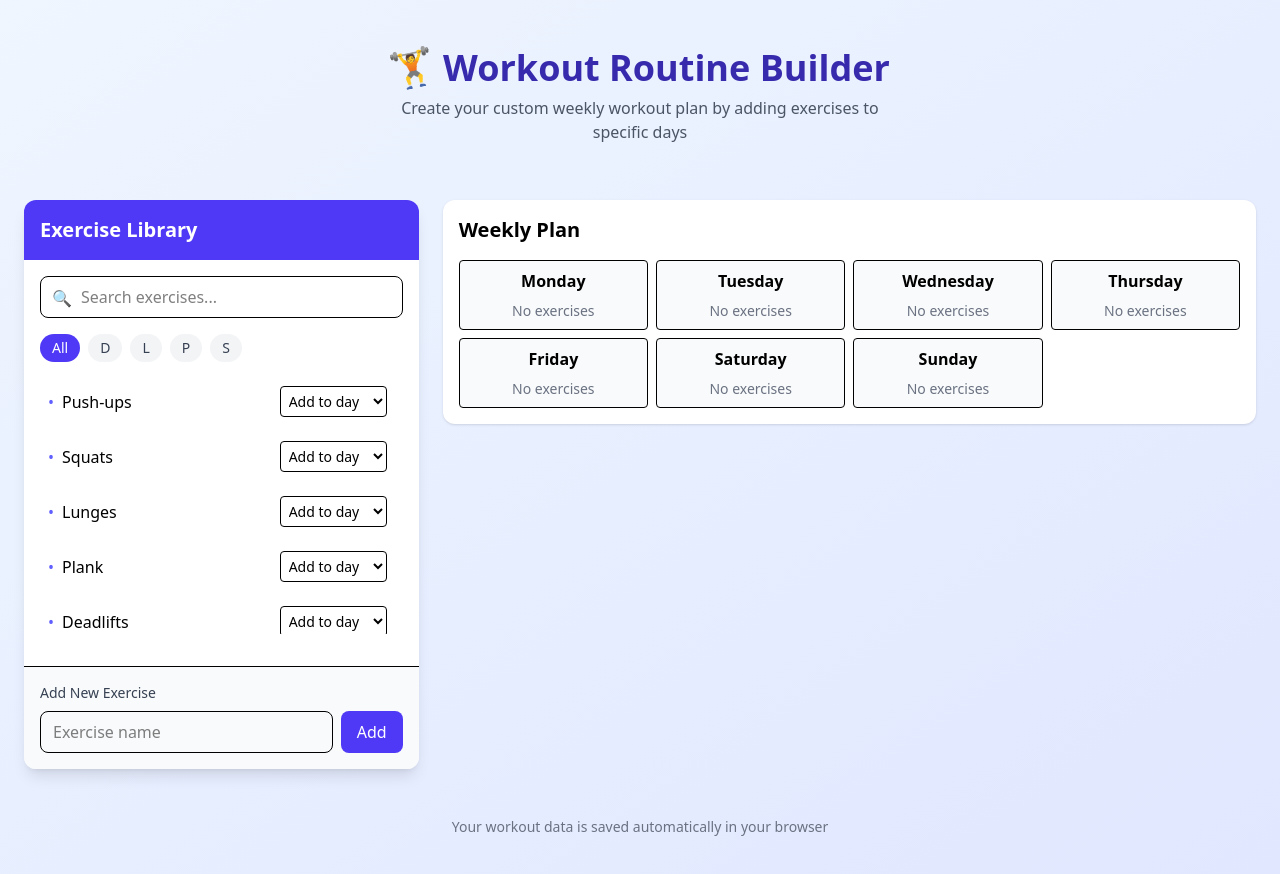
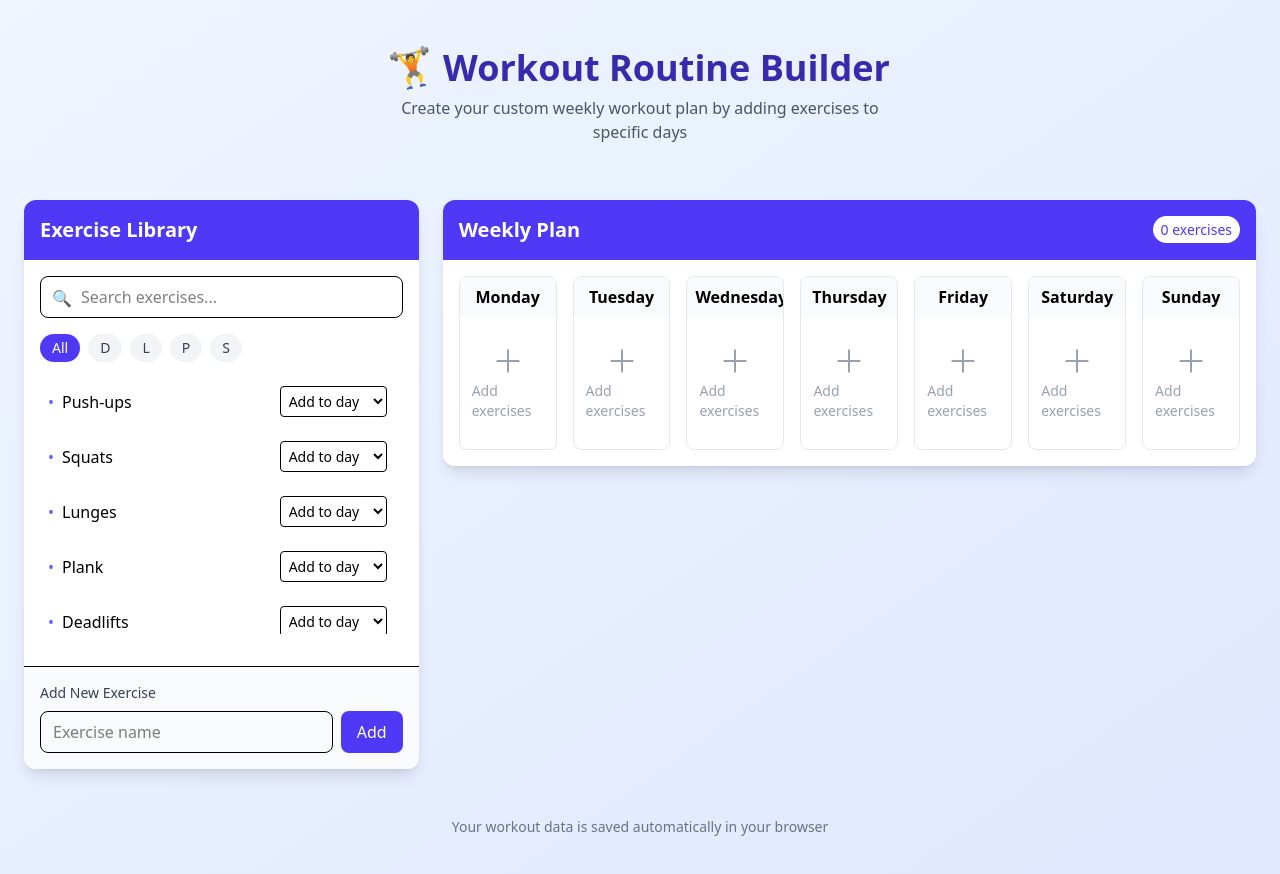
Before and after one commit to denichinv/workout-routine-builder, a React (Vite) app: page / in a window 1280 px wide. Shown: the top 874 px of the page. Built offline with nearby package versions, Linux system fonts and the light colour scheme.

Commit message:
planner ui updated

```diff
--- a/src/components/Planner.jsx
+++ b/src/components/Planner.jsx
@@ -1,26 +1,129 @@
-export default function Planner ({routine,handleRemove}){
-    return(
-        <div className="bg-white rounded-xl p-4 shadow">
-            <h2 className="text-xl font-semibold mb-4">Weekly Plan</h2>
-            <div className="grid grid-cols-2 md:grid-cols-4 gap-2 hover">
-                {Object.entries(routine).map(([day,exercises]) =>
-                 (
-                    <div key={day} className="border p-2 rounded bg-gray-50">
-                        <h3 className="font-bold text-center mb-2">{day}</h3>
-                        {exercises.length === 0 ? (
-                            <p className="text-sm text-gray-500 text-center">No exercises</p>
-                        ) : (
-                            exercises.map((ex,index) => (
-                                <div className="flex justify-between group  ">
-                                <p key={index} className="text-sm mb-1">{ex.name}</p>
-                                <button className="text-xs pb-1.5  opacity-0 group-hover:opacity-100 transition-opacity" onClick={() => handleRemove(day,index)}>❌</button>
-                                </div>
+export default function Planner({ routine, handleRemove, onChange }) {
+  const totalExerciseCount = Object.values(routine).reduce(
+    (count, exercises) => count + exercises.length,
+    0
+  );
 
-                            ))
-                        )}
+  return (
+    <div className="bg-white rounded-xl shadow-lg overflow-hidden">
+      <div className="bg-indigo-600 p-4 flex justify-between items-center text-white">
+        <h2 className="text-xl font-semibold">Weekly Plan</h2>
+        <div className="text-sm">
+          <span className="bg-white text-indigo-600 px-2 py-1 rounded-full">
+            {totalExerciseCount}{" "}
+            {totalExerciseCount === 1 ? "exercise" : "exercises"}
+          </span>
+        </div>
+      </div>
+
+      <div className="p-4">
+        <div className="grid grid-cols-1 md:grid-cols-3 xl:grid-cols-7 gap-4">
+          {Object.entries(routine).map(([day, exercises]) => (
+            <div
+              key={day}
+              className={`border rounded-lg overflow-hidden ${
+                exercises.length ? "border-indigo-200" : "border-gray-200"
+              }`}
+            >
+              <div
+                className={`p-2 text-center ${
+                  exercises.length ? "bg-indigo-100" : "bg-gray-50"
+                }`}
+              >
+                <h3 className="font-bold">{day}</h3>
+              </div>
+
+              <div className="p-3">
+                {exercises.length === 0 ? (
+                  <div className="flex flex-col items-center justify-center py-4 text-gray-400">
+                    <svg
+                      xmlns="http://www.w3.org/2000/svg"
+                      className="h-8 w-8 mb-1"
+                      fill="none"
+                      viewBox="0 0 24 24"
+                      stroke="currentColor"
+                    >
+                      <path
+                        strokeLinecap="round"
+                        strokeLinejoin="round"
+                        strokeWidth={1.5}
+                        d="M12 4v16m8-8H4"
+                      />
+                    </svg>
+                    <p className="text-sm">Add exercises</p>
+                  </div>
+                ) : (
+                  <div className="space-y-3">
+                    {exercises.map((ex, index) => (
+                      <div
+                        key={index}
+                        className="bg-white p-3 rounded-lg border border-gray-100 shadow-sm hover:shadow transition-shadow group"
+                      >
+                        <div className="flex justify-between items-center mb-2">
+                          <p className="font-medium text-indigo-700">
+                            {ex.name}
+                          </p>
+                          <button
+                            className="text-red-500 opacity-0 group-hover:opacity-100 transition-opacity focus:opacity-100"
+                            onClick={() => handleRemove(day, index)}
+                            aria-label="Remove exercise"
+                          >
+                            <svg
+                              xmlns="http://www.w3.org/2000/svg"
+                              className="h-4 w-4"
+                              fill="none"
+                              viewBox="0 0 24 24"
+                              stroke="currentColor"
+                            >
+                              <path
+                                strokeLinecap="round"
+                                strokeLinejoin="round"
+                                strokeWidth={2}
+                                d="M6 18L18 6M6 6l12 12"
+                              />
+                            </svg>
+                          </button>
                         </div>
-                 ))}
+
+                        <div className="flex gap-2 items-center">
+                          <div className="flex-1">
+                            <label className="block text-xs text-gray-500 mb-1">
+                              Sets
+                            </label>
+                            <input
+                              type="number"
+                              min="1"
+                              value={ex.sets}
+                              onChange={(e) =>
+                                onChange(day, index, "sets", e.target.value)
+                              }
+                              className="w-full px-2 py-1 border rounded text-sm focus:ring focus:ring-indigo-200"
+                            />
+                          </div>
+                          <div className="flex-1">
+                            <label className="block text-xs text-gray-500 mb-1">
+                              Reps
+                            </label>
+                            <input
+                              type="number"
+                              min="1"
+                              value={ex.reps}
+                              onChange={(e) =>
+                                onChange(day, index, "reps", e.target.value)
+                              }
+                              className="w-full px-2 py-1 border rounded text-sm focus:ring focus:ring-indigo-200"
+                            />
+                          </div>
+                        </div>
+                      </div>
+                    ))}
+                  </div>
+                )}
+              </div>
             </div>
+          ))}
         </div>
-    )
+      </div>
+    </div>
+  );
 }
```
